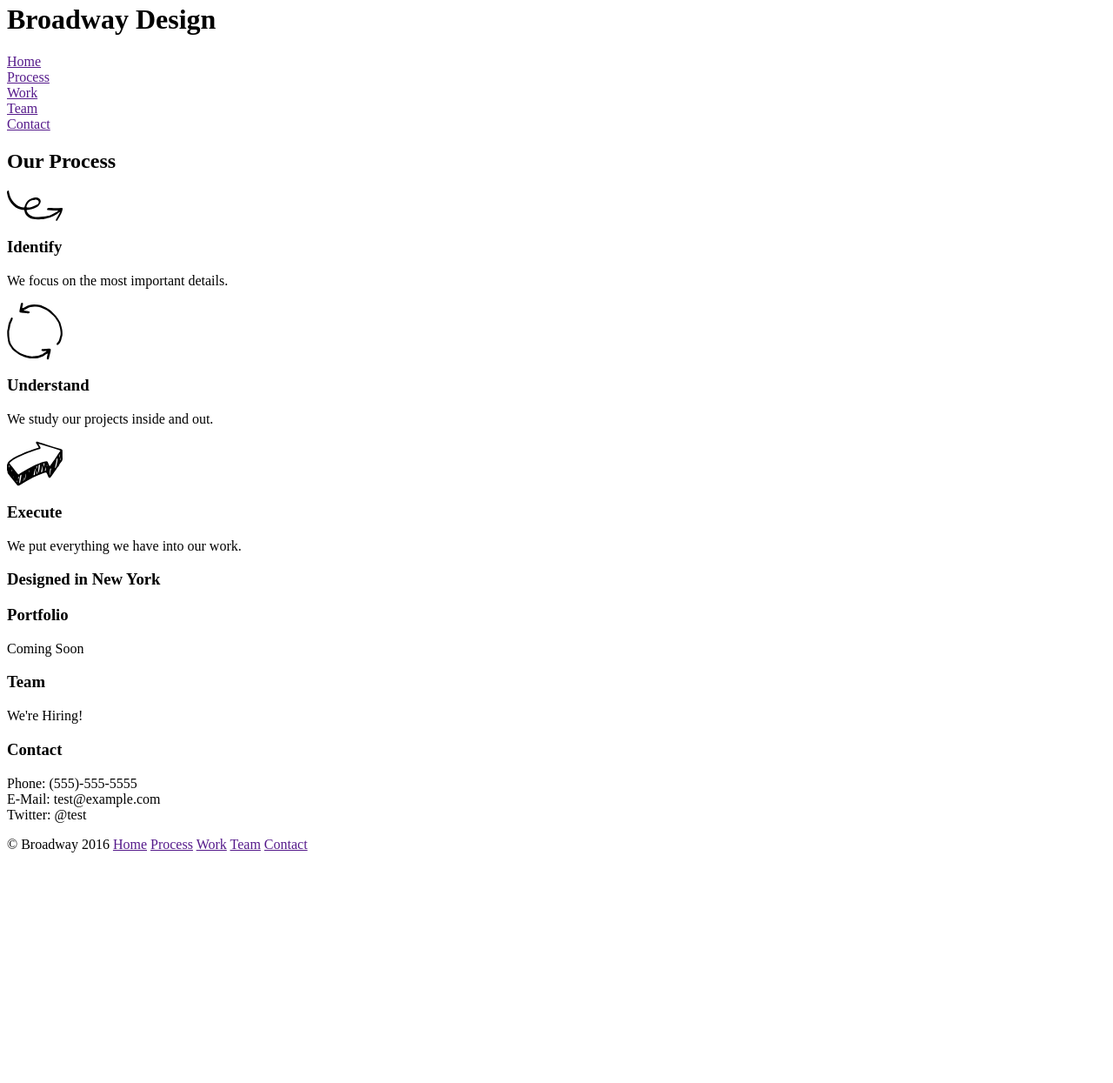
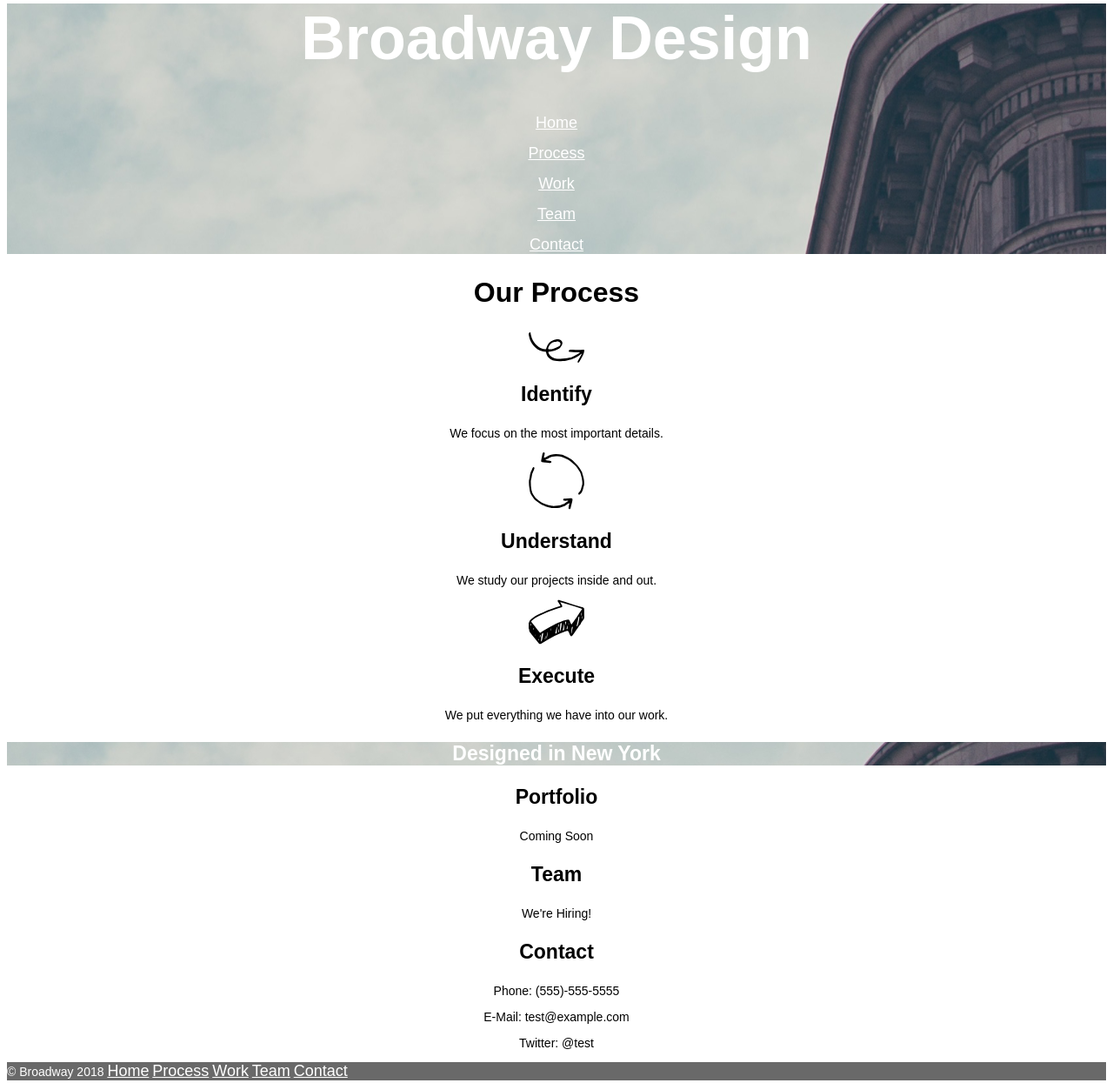
Before and after one commit to brandonKendall/broadway, a plain HTML site: page index.html in a window 1280 px wide. Shown: the part 4-1249 px from the top of the page at 87% size. Before the commit the page ends 1000 px from the top, so only its background shows below. Drawn offline with Linux system fonts and the light colour scheme.

Commit message:
Major work on css

```diff
--- a/index.html
+++ b/index.html
@@ -8,14 +8,22 @@
     <link rel="stylesheet" type="text/css" media="screen" href="./resources/css/style.css" />
 </head>
 <body>
-    <h1>Broadway Design</h1>
     <div class="header">
+        <h1>Broadway Design</h1>
         <p>
-            <a href="">Home</a><br />
-            <a href="">Process</a><br />
-            <a href="">Work</a><br />
-            <a href="">Team</a><br />
-            <a href="">Contact</a><br />
+            <a class="link" href="">Home</a>
+        </p>
+        <p>
+            <a class="link" href="">Process</a>
+        </p>
+        <p>
+            <a class="link" href="">Work</a>
+        </p>
+        <p>
+            <a class="link" href="">Team</a>
+        </p>
+        <p>
+            <a class="link" href="">Contact</a>
         </p>
     </div>
 
@@ -39,7 +47,7 @@
     </div>
 
     <div class="info">
-        <h3>Designed in New York</h3>
+        <h3 class="title">Designed in New York</h3>
         <h3>Portfolio</h3>
         <p>
             Coming Soon
@@ -49,21 +57,19 @@
             We're Hiring!
         </p>
         <h3>Contact</h3>
-        <p>
-            Phone: (555)-555-5555<br />
-            E-Mail: test@example.com<br />
-            Twitter: @test
-        </p>
+        <p>Phone: (555)-555-5555</p>
+        <p>E-Mail: test@example.com</p>
+        <p>Twitter: @test</p>
     </div>
 
     <div class="footer">
         <p>
-            &copy; Broadway 2016
-            <a href="">Home</a>
-            <a href="">Process</a>
-            <a href="">Work</a>
-            <a href="">Team</a>
-            <a href="">Contact</a>
+            &copy; Broadway 2018
+            <a class="link" href="">Home</a>
+            <a class="link" href="">Process</a>
+            <a class="link" href="">Work</a>
+            <a class="link" href="">Team</a>
+            <a class="link" href="">Contact</a>
         </p>
     </div>
 </body>
--- a/resources/css/style.css
+++ b/resources/css/style.css
@@ -0,0 +1,45 @@
+body {
+    font-family: Arial, Helvetica, sans-serif;
+    text-align: center;
+}
+
+h1 {
+    font-size: 70px;
+    font-weight: bold;
+    color: white;
+}
+
+.header {
+    background-image: url("../images/the-flatiron-building.png");
+}
+
+.link {
+    color: white;
+    font-size: 18px;
+}
+
+.title {
+    background-image : url("../images/the-flatiron-building.png");
+    color: white;
+}
+
+.footer {
+    font-size: 11px;
+    color: white;
+    background-color: dimgray;
+    text-align: left;
+}
+
+p {
+    font-size: 14px;
+}
+
+h2 {
+    font-size: 32px;
+    font-weight: bold;
+}
+
+h3 {
+    font-size: 23px;
+    font-weight: bold;
+}
```
